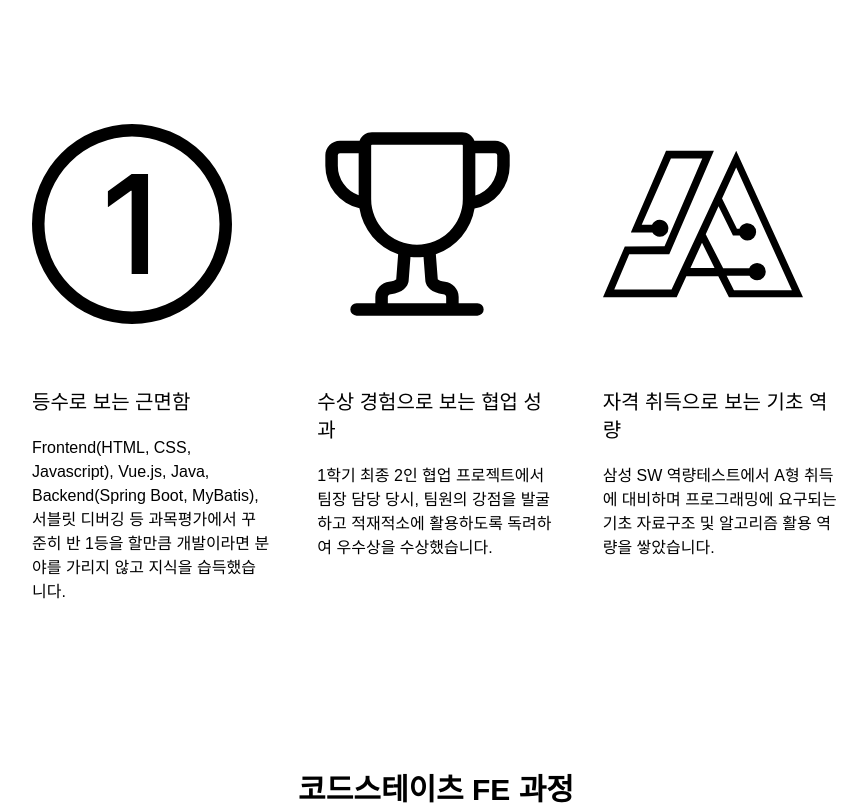
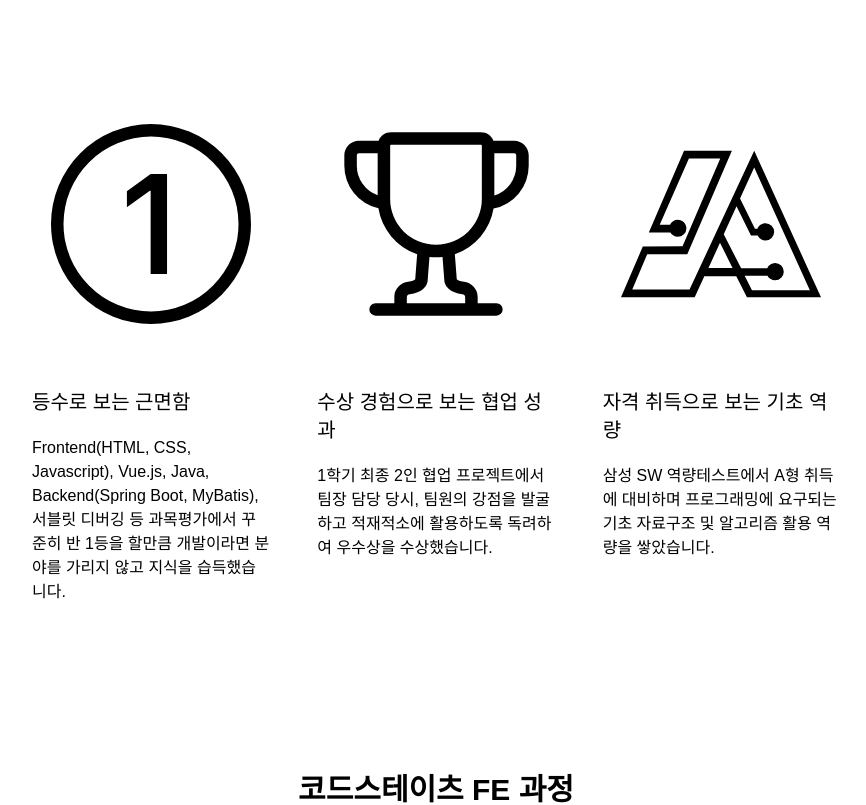
Before and after one commit to minsun0714/frontend-porfolio, a Next.js app in the folder frontend/: page / in a window 1280 px wide. Shown: the part 3320-4125 px from the top of the page, without its empty margins (204-1070 px from the left). Built offline with nearby package versions, Linux system fonts and the light colour scheme.

Commit message:
style: 교육사항 반응형 구현현

```diff
--- a/frontend/src/components/Education/EducationList.tsx
+++ b/frontend/src/components/Education/EducationList.tsx
@@ -81,12 +81,12 @@
 									return (
 										<li
 											key={achievement.id}
-											className="grid grid-rows-2  tablet:grid-rows-1 tablet:grid-cols-2 laptop:grid-rows-2 laptop:grid-cols-1 text-xl max-w-xl gap-4 tablet:gap-12"
+											className="grid grid-rows-2 tablet:grid-rows-1 tablet:grid-cols-2 laptop:grid-rows-2 laptop:grid-cols-1 text-xl max-w-xl gap-4 tablet:gap-12"
 										>
-											<div>
+											<div className="flex justify-center">
 												<achievement.icon size={200} color="black" />
 											</div>
-											<div className="flex flex-col gap-y-5">
+											<div className="flex flex-col items-start gap-y-5">
 												<h3 className="font-medium">{achievement.name}</h3>
 												<p className="text-left text-base">
 													{achievement.description}
```
